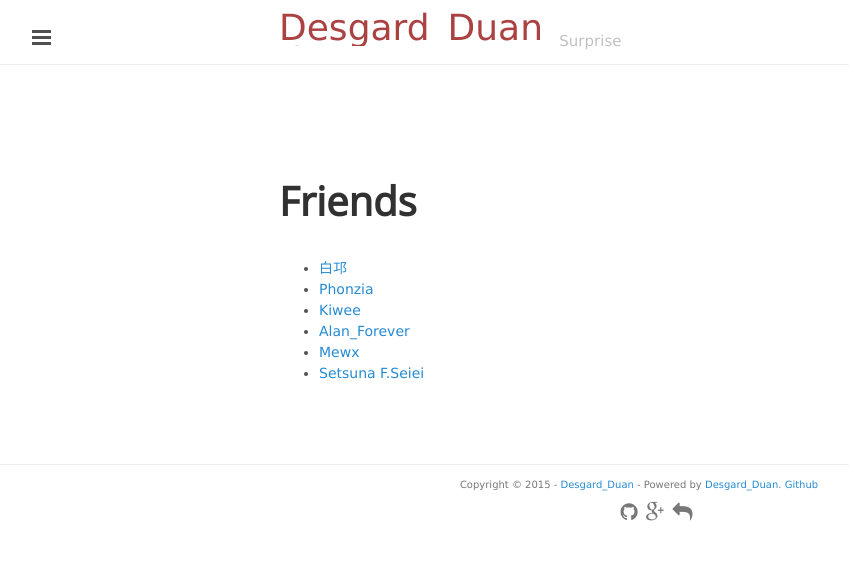
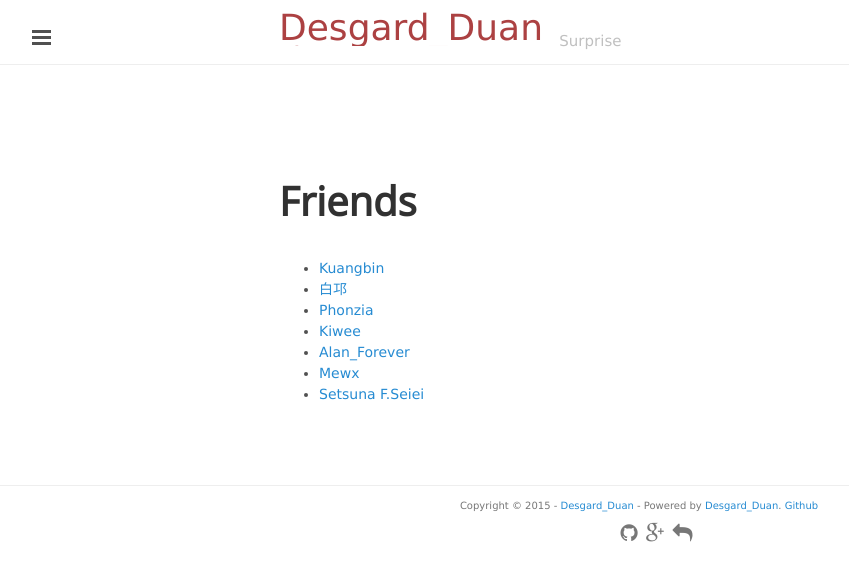
Before and after one commit to Desgard/desgard.github.com, a Jekyll site: the page built from friends.html, in a window 1280 px wide. Shown: the top 581 px of the page, without its empty margins (1-850 px from the left). Built offline with Jekyll 4.4.1, drawn with Linux system fonts in a browser that asks for light colours; Markdown is read by kramdown in place of the engine named in the settings.

Commit message:
Kuangbin

```diff
--- a/friends.html
+++ b/friends.html
@@ -8,6 +8,11 @@ title: Friends
 	}
 </style>
 <ul>
+	<li>
+		<a href="http://www.kuangbin.net/" class="hint--right" data-hint="acm final实力。人一我十，人百我万。bin神 人超好！">
+			Kuangbin
+		</a>
+	</li>
 	<li>
 		<a href="http://fael.xyz/" class="hint--right" data-hint="Vim 大神，应该是个职业攻城狮~ 囧">
 			白邛
```
